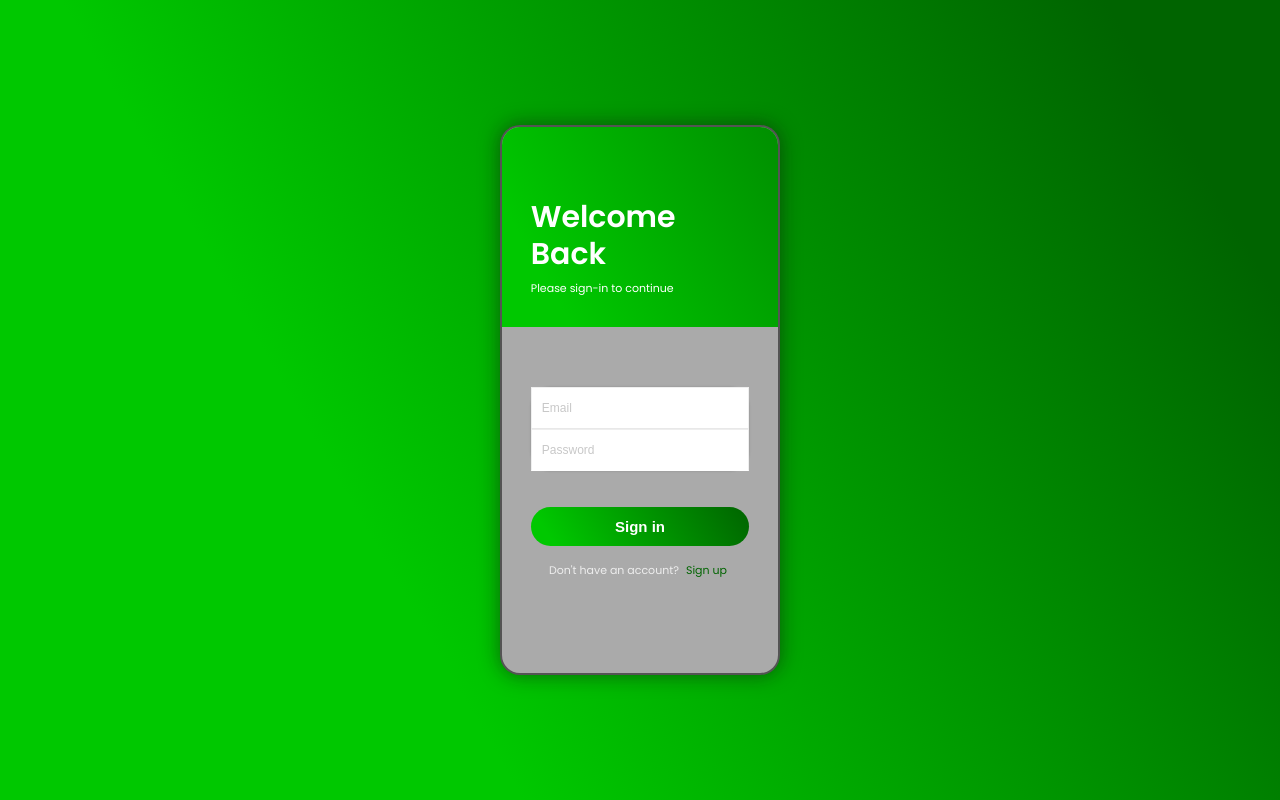
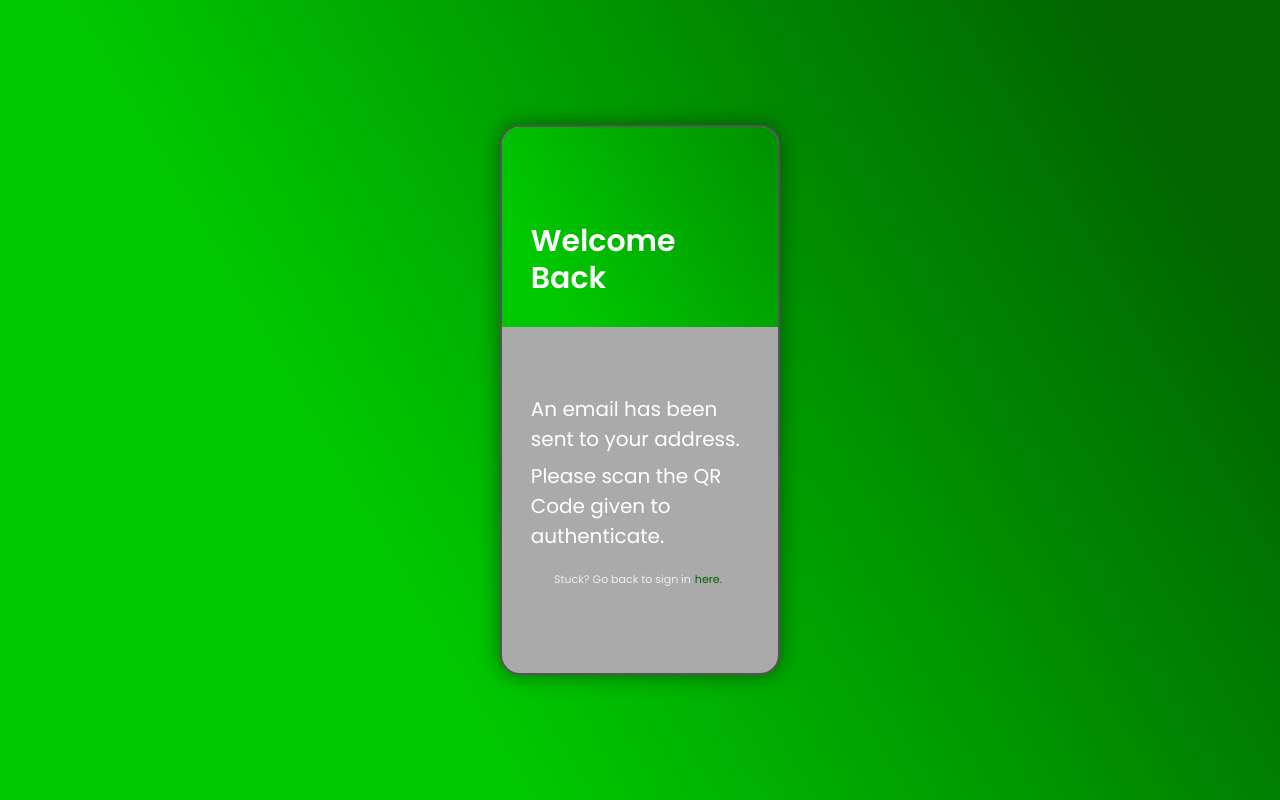
Before and after one commit to couturepatwit/AWBA, a React (Create React App) app: page / in a window 1280 px wide. Both pictures are taken after a click on the button "Sign in". Built offline with nearby package versions, Linux system fonts and the light colour scheme.

Commit message:
Update: added page after sign in

```diff
--- a/package.json
+++ b/package.json
@@ -7,6 +7,7 @@
     "@testing-library/react": "^13.3.0",
     "@testing-library/user-event": "^13.5.0",
     "framer-motion": "^6.3.11",
+    "qrcode.react": "^3.1.0",
     "react": "^18.1.0",
     "react-dom": "^18.1.0",
     "react-scripts": "5.0.1",
--- a/src/components/accountBox/index.jsx
+++ b/src/components/accountBox/index.jsx
@@ -4,6 +4,8 @@ import { LoginForm } from "./loginForm";
 import { motion } from "framer-motion";
 import { AccountContext } from "./accountContext";
 import { SignupForm } from "./signupForm";
+import { QRCodeSVG } from "qrcode.react";
+import { LoggedInForm } from "./loggedInForm";
 
 const BoxContainer = styled.div`
   width: 280px;
@@ -93,7 +95,12 @@ export function AccountBox(props) {
     }, 400);
   };
 
-  const contextValue = { switchToSignup, switchToSignin };
+  const switchToLoggedIn = () => {
+    setTimeout(() => {
+      setActive("loggedin");
+    }, 400);
+  };
+  const contextValue = { switchToSignup, switchToSignin, switchToLoggedIn };
 
   return (
     <AccountContext.Provider value={contextValue}>
@@ -116,10 +123,17 @@ export function AccountBox(props) {
               <SmallText>Please sign-up to continue</SmallText>
             </HeaderContainer>
           )}
+          {active === "loggedin" && (
+            <HeaderContainer>
+              <HeaderText>Welcome</HeaderText>
+              <HeaderText>Back</HeaderText>
+            </HeaderContainer>
+          )}
         </TopContainer>
         <InnerContainer>
           {active === "signin" && <LoginForm />}
           {active === "signup" && <SignupForm />}
+          {active === "loggedin" && <LoggedInForm />}
         </InnerContainer>
       </BoxContainer>
     </AccountContext.Provider>
--- /dev/null
+++ b/src/components/accountBox/loggedInForm.jsx
@@ -0,0 +1,43 @@
+import React, { useContext } from "react";
+import styled from "styled-components";
+import {
+  BoldLink,
+  BoxContainer,
+  FormContainer,
+  Input,
+  MutedLink,
+  SubmitButton,
+} from "./common";
+import { Marginer } from "../marginer";
+import { AccountContext } from "./accountContext";
+import { QRCodeSVG } from "qrcode.react";
+
+const SmallText = styled.h5`
+  color: #fff;
+  font-weight: 500;
+  font-size: 20px;
+  z-index: 10;
+  margin: 0;
+  margin-top: 7px;
+`;
+
+export function LoggedInForm(props) {
+  const { switchToLoggedIn } = useContext(AccountContext);
+  const { switchToSignin } = useContext(AccountContext);
+
+  return (
+    <BoxContainer>
+      <SmallText>An email has been sent to your address.
+      </SmallText>
+      <SmallText>Please scan the QR Code given to authenticate.</SmallText>
+      <Marginer direction="vertical" margin={20} />
+      <MutedLink href="#">
+        Stuck? Go back to sign in
+        <BoldLink href="#" onClick={switchToSignin}>
+          here.
+        </BoldLink>
+        <Marginer direction="vertical" margin="1em" />
+      </MutedLink>
+    </BoxContainer>
+  );
+}
--- a/src/components/accountBox/loginForm.jsx
+++ b/src/components/accountBox/loginForm.jsx
@@ -12,6 +12,7 @@ import { AccountContext } from "./accountContext";
 
 export function LoginForm(props) {
   const { switchToSignup } = useContext(AccountContext);
+  const { switchToLoggedIn } = useContext(AccountContext);
 
   return (
     <BoxContainer>
@@ -21,7 +22,7 @@ export function LoginForm(props) {
       </FormContainer>
       <Marginer direction="vertical" margin={10} />
       <Marginer direction="vertical" margin="1.6em" />
-      <SubmitButton type="submit">Sign in</SubmitButton>
+      <SubmitButton type="submit" onClick={switchToLoggedIn}>Sign in</SubmitButton>
       <Marginer direction="vertical" margin="1em" />
       <MutedLink href="#">
         Don't have an account?{" "}
--- a/src/components/accountBox/signupForm.jsx
+++ b/src/components/accountBox/signupForm.jsx
@@ -18,12 +18,11 @@ export function SignupForm(props) {
       <FormContainer>
         <Input type="text" placeholder="Full Name" />
         <Input type="email" placeholder="Email" />
-        <Input type="phone" placeholder="Phone #"/>
         <Input type="password" placeholder="Password" />
         <Input type="password" placeholder="Confirm Password" />
       </FormContainer>
       <Marginer direction="vertical" margin={30} />
-      <SubmitButton type="submit">Sign up</SubmitButton>
+      <SubmitButton type="submit" onClick={switchToSignin}>Sign up</SubmitButton>
       <Marginer direction="vertical" margin="1em" />
       <MutedLink href="#">
         Already have an account?
```
Also changed, not shown: 1 other file (tests, documents, lock files or other folders).
